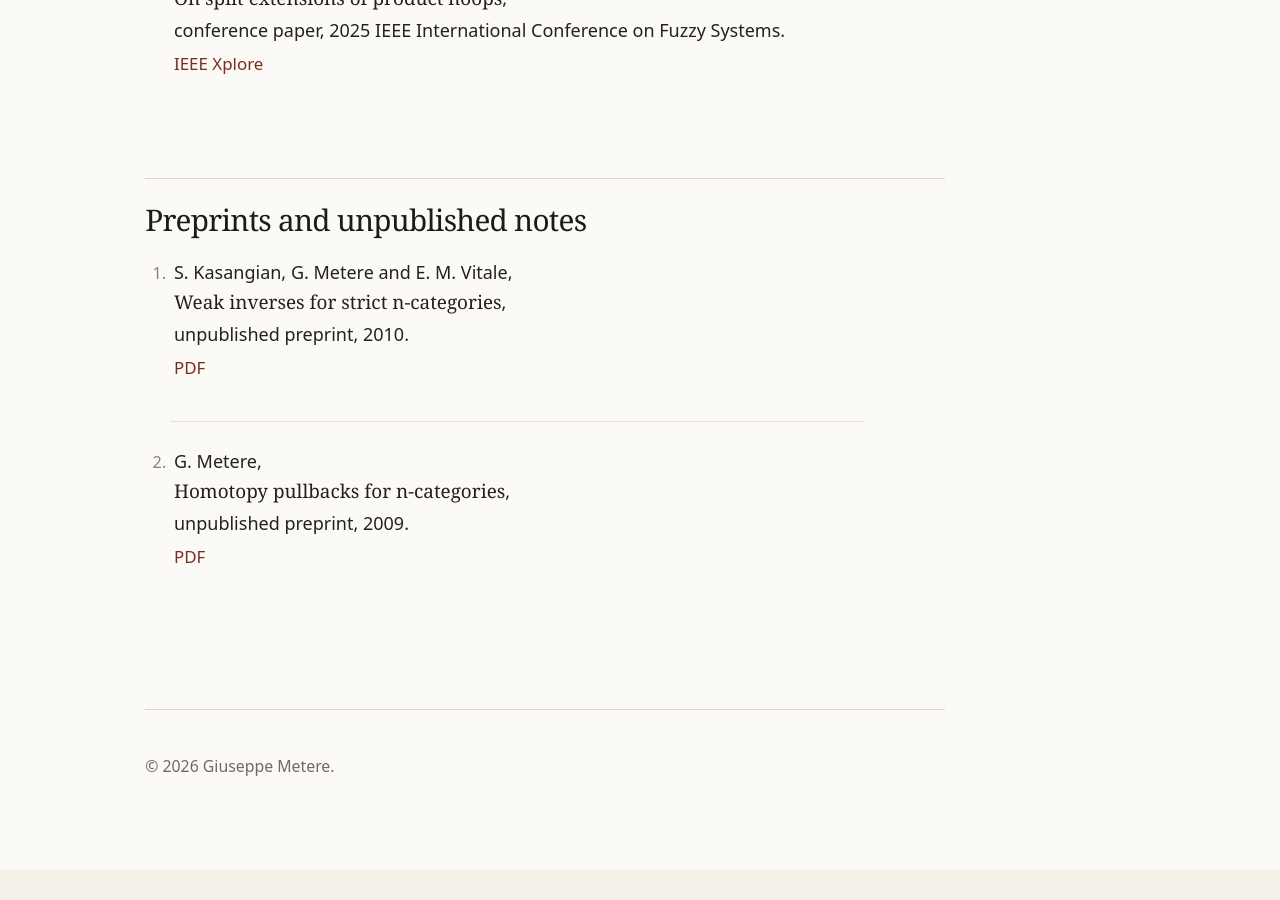
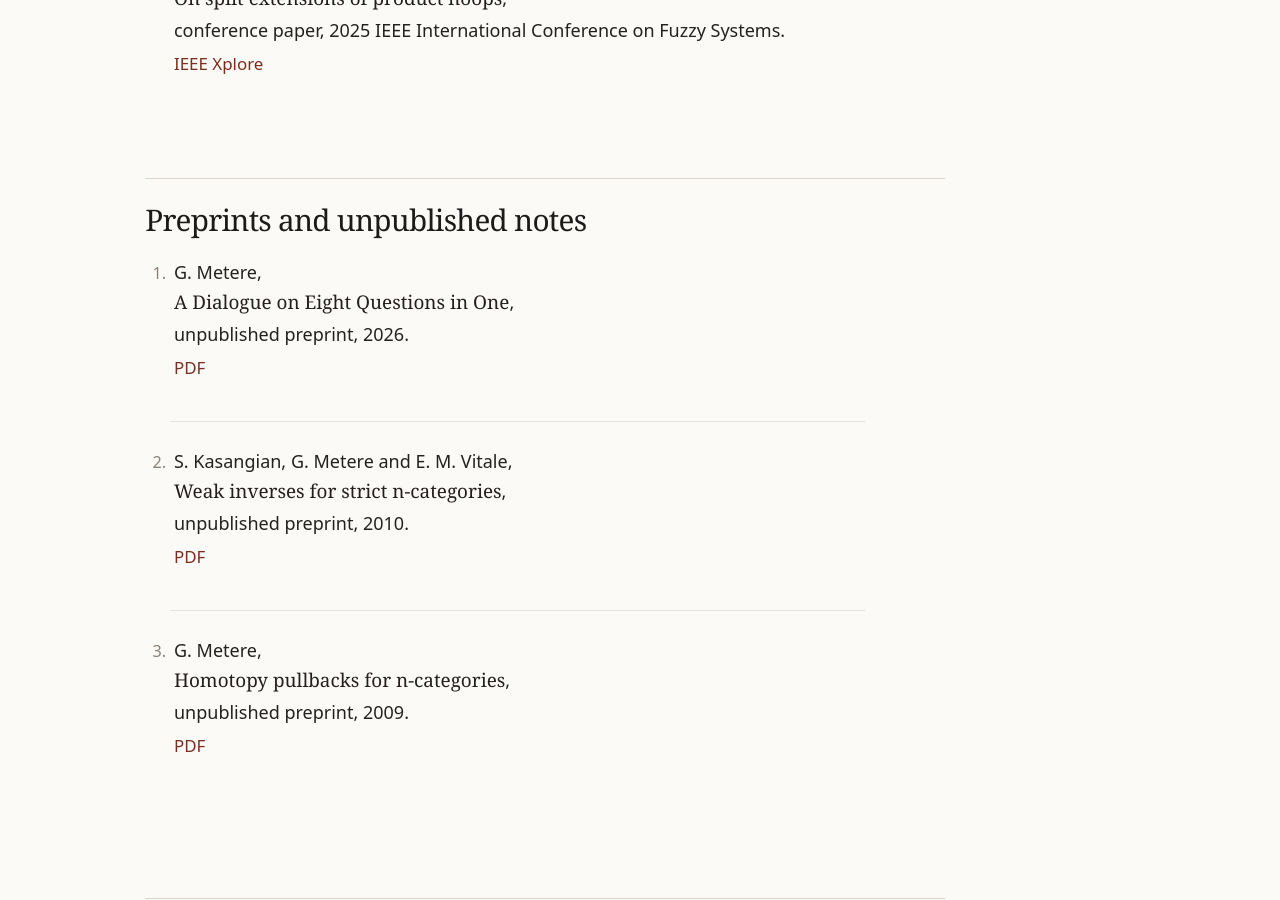
Before and after one commit to gmetere/gmetere.github.io, a Jekyll site: the page built from publications.md, in a window 1280 px wide and 900 px high, scrolled down 6671 px. Built offline with Jekyll 4.4.1, drawn with Linux system fonts in a browser that asks for light colours; before the commit the page ends 7541 px from its top, so only the background shows below that.

Commit message:
Update publications.md

```diff
--- a/publications.md
+++ b/publications.md
@@ -205,6 +205,11 @@ include a link to an arXiv version or to an openly accessible PDF.
 
 ## Preprints and unpublished notes
 
+1. G. Metere,
+   **A Dialogue on Eight Questions in One**,
+   unpublished preprint, 2026.
+   [PDF](/dialogue_agliano_question_final.pdf)
+
 1. S. Kasangian, G. Metere and E. M. Vitale,
    **Weak inverses for strict n-categories**,
    unpublished preprint, 2010.
```
